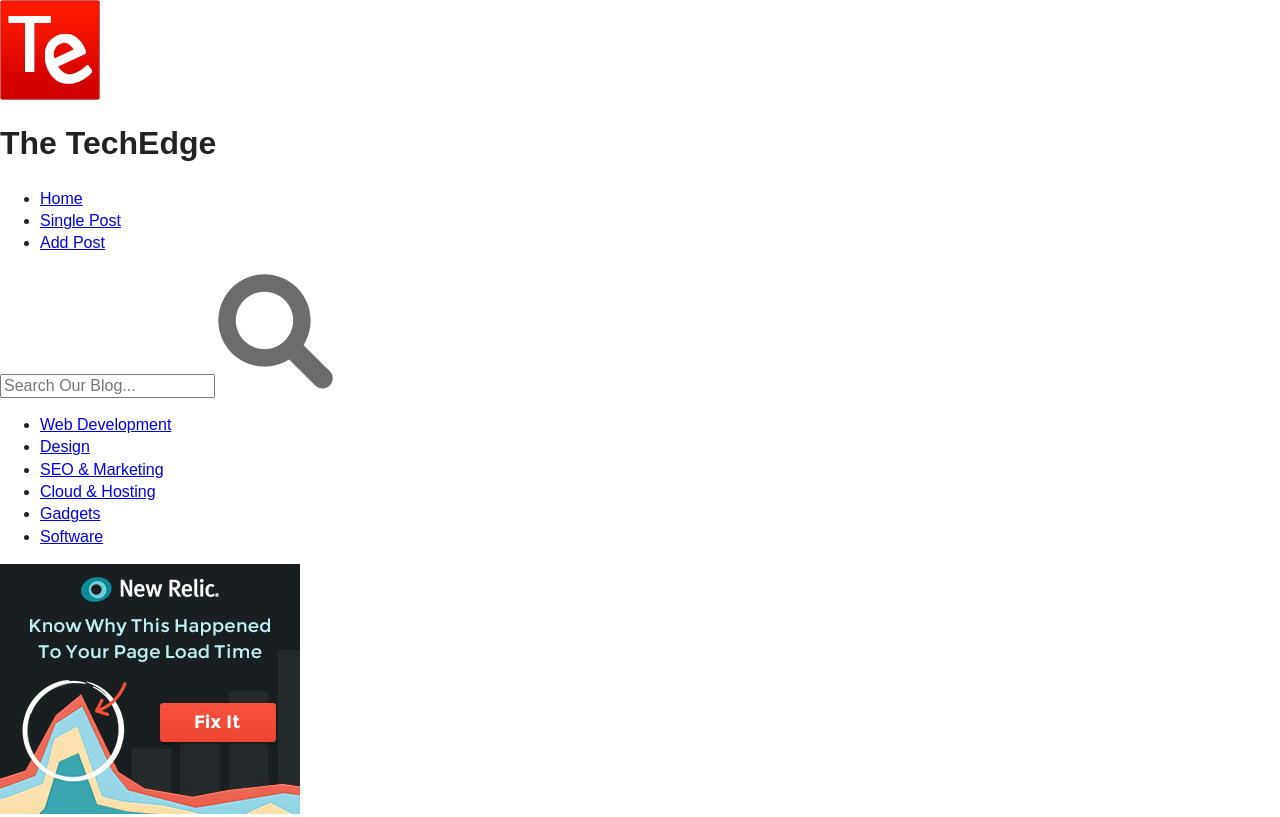
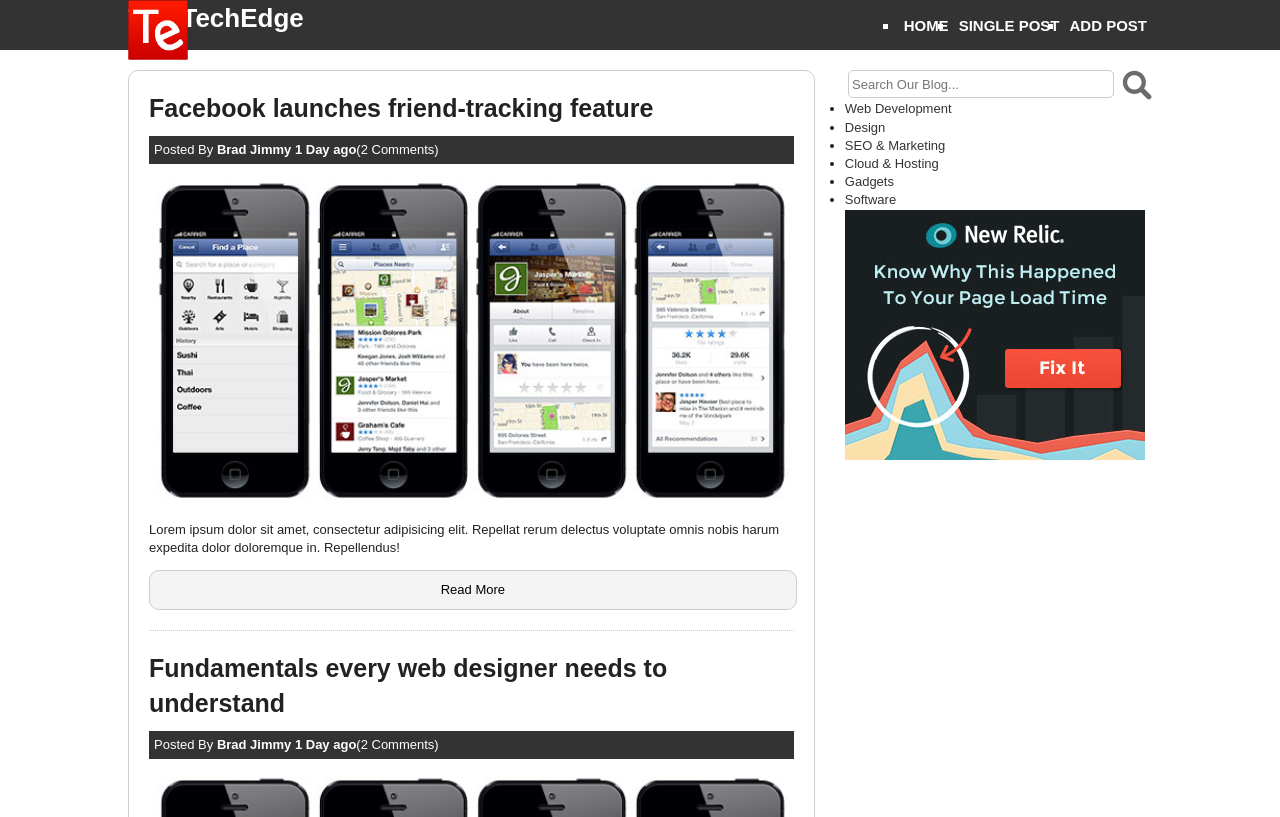
Before and after one commit to moxdev/HTML5-Practice, a plain HTML site: page html5_blog_example/index.html in a window 1280 px wide. Shown: the top 817 px of the page. Drawn offline with Linux system fonts and the light colour scheme.

Commit message:
first round of css

```diff
--- a/html5_blog_example/css/main.css
+++ b/html5_blog_example/css/main.css
@@ -2,7 +2,7 @@
 
 html {
     color: #222;
-    font-size: 1em;
+    font-size: 13px;
     line-height: 1.4;
 }
 
@@ -56,18 +56,167 @@
    Author's custom styles
    ========================================================================== */
 
+a {
+    color: #333;
+    text-decoration: none;
+}
 
+h2 {
+    font-size: 25px;
+}
 
+ul, ol {
+    margin: 0;
+    padding: 0;
+}
 
+.container {
+    margin: 0 auto;   /* Top and Bottom will be 0, and right and left will be auto (squeezes it into the middle of browser) */
+    width: 80%;  /*Makes it responsive so it will expand and shrink size*/
+    overflow: hidden;  /* If something is too big for container it will not show it instead of scroll bar */
+}
 
+#main-header {
+    height: 50px;
+    background: #333;
+    overflow: hidden;
+    margin-bottom: 20px;
+}
 
+#main-header {
+    padding: 0;
+    color: white;
+}
 
+#branding {
+    float: left;
+    width: 50%;
+}
 
+#branding h1 {
+    padding: 5 0 0  70px;
+    color: #ffff;
+    margin: 0 !important;
+}
 
+#branding img {
+    position: absolute;
+    width: 60px;
+    height: auto;
+}
 
+#main-nav {
+    float: right;
+    width 50%;
+    padding-top: 12px;
+}
 
+#main-nav ul {
 
+}
+#main-nav li {
+    float: left;
+    padding: 3px 5px 0 5px;
+    font-size: 15px;
+    text-transform: uppercase;
+    font-weight: bold;
+    list-style: square;
+    color: #fff;
+}
 
+#main-nav a {
+    color: #fff;
+}
+
+#content {
+    float: left;
+    width: 63%;
+    border: 1px solid #ccc;
+    border-radius: 10px;
+    padding: 0 20px 20px 20px;
+}
+
+article {
+    border-bottom: 1px dotted #ccc;
+    padding: 10px 0 20px 0;
+}
+
+article img {
+    width: 100%;
+}
+
+article h2 {
+    margin: 0;
+    padding-top: 10px;
+}
+
+article .meta {
+    margin: 10px 0 10px 0;
+    padding: 5px;
+    background: #333;
+    color: #fff;
+
+}
+
+article .readmore {
+    background: #f4f4f4;
+    color: #000;
+    width: 97%;
+    display: block;
+    text-align: center;
+    padding: 10px;
+    border:1px solid #ccc;
+    border-radius: 10px;
+}
+
+article .readmore:hover {
+    background: #ccc;
+}
+
+#sidebar {
+    float: right;
+    width: 30%;
+}
+
+.search {
+    float: right;
+}
+
+.search input[type="search"] {
+    border: #ccc 1px solid;
+    border-radius: 5px;
+    height: 20px;
+    width: 85%;
+    padding: 3px;
+    float: left;
+}
+
+.search input[type="image"] {
+    width: 10%;
+    float: right;
+
+#sub-nav {
+    padding: 20px 0 20px 0;
+}
+
+#sub-nav li {
+    font-size: 16px;
+    font-weight: bold;
+    padding: 5px 0 5px 0;
+    border-bottom: dotted 1px #333;
+}
+
+#sub-nav a {
+    color: #333;
+}
+
+#sub-nav a:hover, #sub-nav a:active {
+    color: #ff0000;
+}
+
+.ad img {
+    width: 100%;
+}
 
 
 /* ==========================================================================
```
